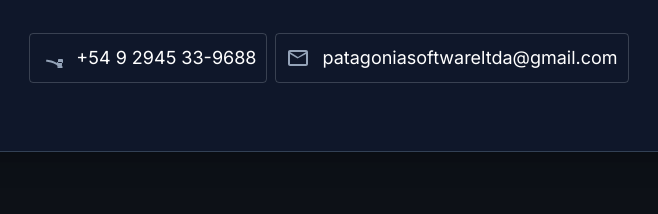
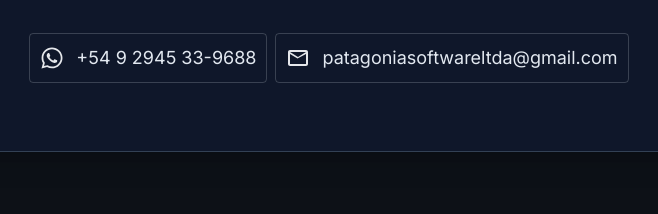
Before and after one commit to PaulCardenas2000/PSAPI, a website: page html/index.html in a window 1280 px wide. Shown: the part 1162-1376 px from the top of the page, 311-969 px from the left. Drawn offline with nearby package versions, Linux system fonts and the light colour scheme.

Commit message:
Add files via upload

```diff
--- a/html/index.html
+++ b/html/index.html
@@ -110,19 +110,19 @@
             <!-- Teléfono de contacto -->
             <div  style="border:1px solid #e2e8f033; border-radius: 4px; margin: 4px;">
                 <div style="margin: 10px;" class="flex items-center space-x-3">
-                <svg xmlns="http://www.w3.org/2000/svg" class="h-6 w-6 text-slate-400" viewBox="0 0 24 24" fill="currentColor">
-                    <path d="M19.95 21.05c-1.89-1.28-4.52-2.88-6.1-3.6-2.13-.96-3.87-1.35-5.55-1.5c-.75-.07-1.46-.1-2.1-.1v-2c.8.03 1.63.07 2.45.16 1.77.2 3.8.63 5.92 1.63 1.95.93 4.8 2.5 6.83 3.87.58.37.97.8 1.15 1.25.17.43.15.8-.1 1.05-.15.15-.35.25-.6.25h-3.5c-.3 0-.6-.1-.75-.25-.15-.15-.2-.35-.2-.6 0-.3.05-.6.1-.85l.15-.45-1.95-1.15zM22 17v2c0 .55-.45 1-1 1h-3c-.55 0-1-.45-1-1v-2c0-.55.45-1 1-1h3c.55 0 1 .45 1 1zm-3-4c-.55 0-1 .45-1 1v2c0 .55.45 1 1 1h3c.55 0 1-.45 1-1v-2c0-.55-.45-1-1-1h-3z"/>
-                </svg>
-                <span class="text-white">+54 9 2945 33-9688</span>
+                    <svg fill="#e5e7eb" width="24" height="24" xmlns="http://www.w3.org/2000/svg" viewBox="0 0 448 512">
+                          <path d="M380.9 97.1c-41.9-42-97.7-65.1-157-65.1-122.4 0-222 99.6-222 222 0 39.1 10.2 77.3 29.6 111L0 480 117.7 449.1c32.4 17.7 68.9 27 106.1 27l.1 0c122.3 0 224.1-99.6 224.1-222 0-59.3-25.2-115-67.1-157zm-157 341.6c-33.2 0-65.7-8.9-94-25.7l-6.7-4-69.8 18.3 18.6-68.1-4.4-7c-18.5-29.4-28.2-63.3-28.2-98.2 0-101.7 82.8-184.5 184.6-184.5 49.3 0 95.6 19.2 130.4 54.1s56.2 81.2 56.1 130.5c0 101.8-84.9 184.6-186.6 184.6zM325.1 300.5c-5.5-2.8-32.8-16.2-37.9-18-5.1-1.9-8.8-2.8-12.5 2.8s-14.3 18-17.6 21.8c-3.2 3.7-6.5 4.2-12 1.4-32.6-16.3-54-29.1-75.5-66-5.7-9.8 5.7-9.1 16.3-30.3 1.8-3.7 .9-6.9-.5-9.7s-12.5-30.1-17.1-41.2c-4.5-10.8-9.1-9.3-12.5-9.5-3.2-.2-6.9-.2-10.6-.2s-9.7 1.4-14.8 6.9c-5.1 5.6-19.4 19-19.4 46.3s19.9 53.7 22.6 57.4c2.8 3.7 39.1 59.7 94.8 83.8 35.2 15.2 49 16.5 66.6 13.9 10.7-1.6 32.8-13.4 37.4-26.4s4.6-24.1 3.2-26.4c-1.3-2.5-5-3.9-10.5-6.6z"/>
+                    </svg>
+                <a href="https://wa.me/5492945339688">+54 9 2945 33-9688</a>
                 </div>
             </div>
             <!-- Email de contacto -->
             <div  style="border:1px solid #e2e8f033; border-radius: 4px; margin: 4px;">
                 <div style="margin: 10px;" class="flex items-center space-x-3">
-                    <svg xmlns="http://www.w3.org/2000/svg" class="h-6 w-6 text-slate-400" viewBox="0 0 24 24" fill="currentColor">
+                    <svg fill="#e5e7eb" xmlns="http://www.w3.org/2000/svg" class="h-6 w-6 text-slate-400" viewBox="0 0 24 24" fill="currentColor">
                         <path d="M20 4H4c-1.1 0-2 .9-2 2v12c0 1.1.9 2 2 2h16c1.1 0 2-.9 2-2V6c0-1.1-.9-2-2-2zM4 6h16l-8 5-8-5zm0 12V8l7.5 4.5L20 8v10H4z"/>
                     </svg>
-                    <span class="text-white">patagoniasoftwareltda@gmail.com</span>
+                    <a href="mailto:patagoniasoftwareltda@gmail.com">patagoniasoftwareltda@gmail.com</a>
                 </div>
             </div>
         </div>
```
Also changed, not shown: html/whatsapp-brands-solid.svg (added).
